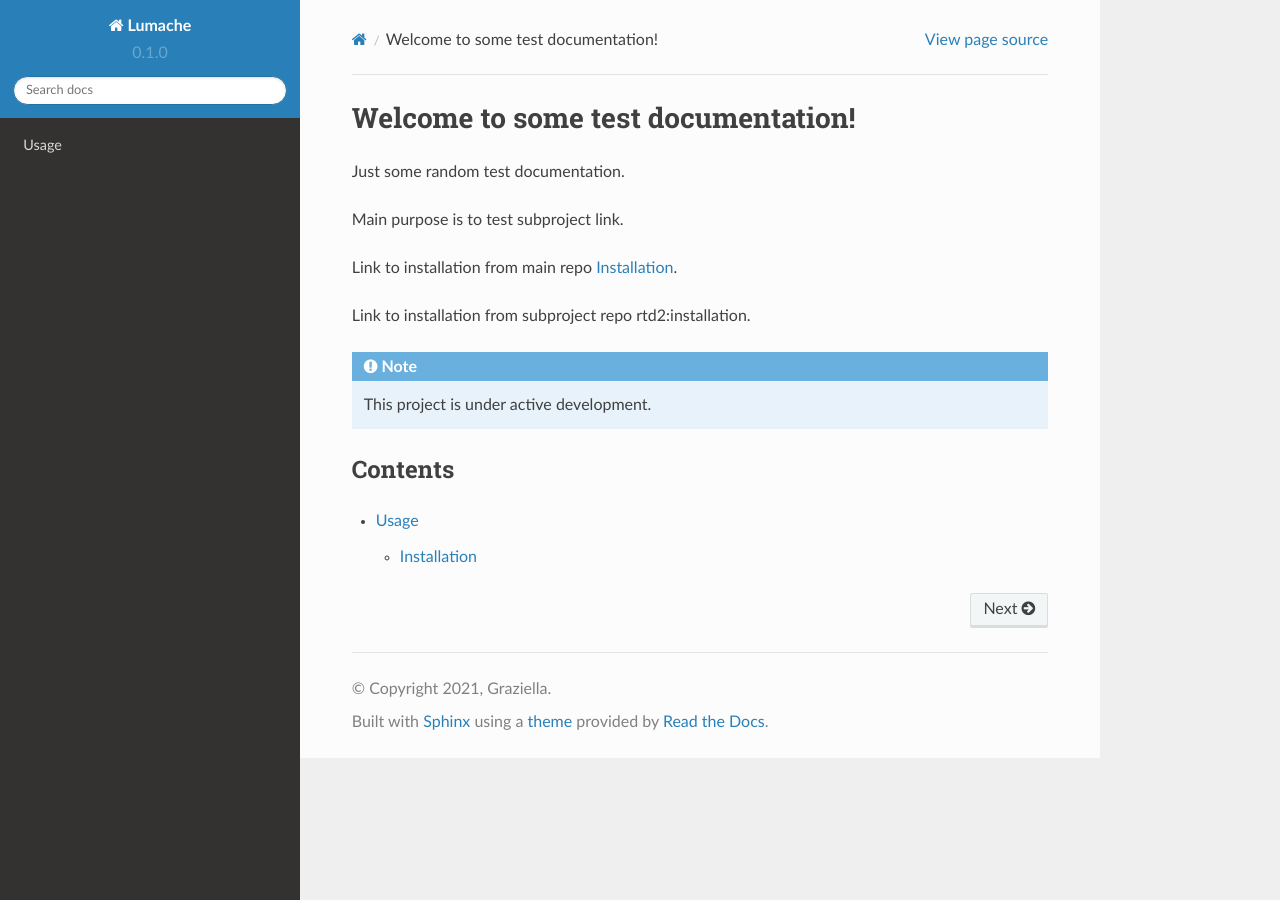
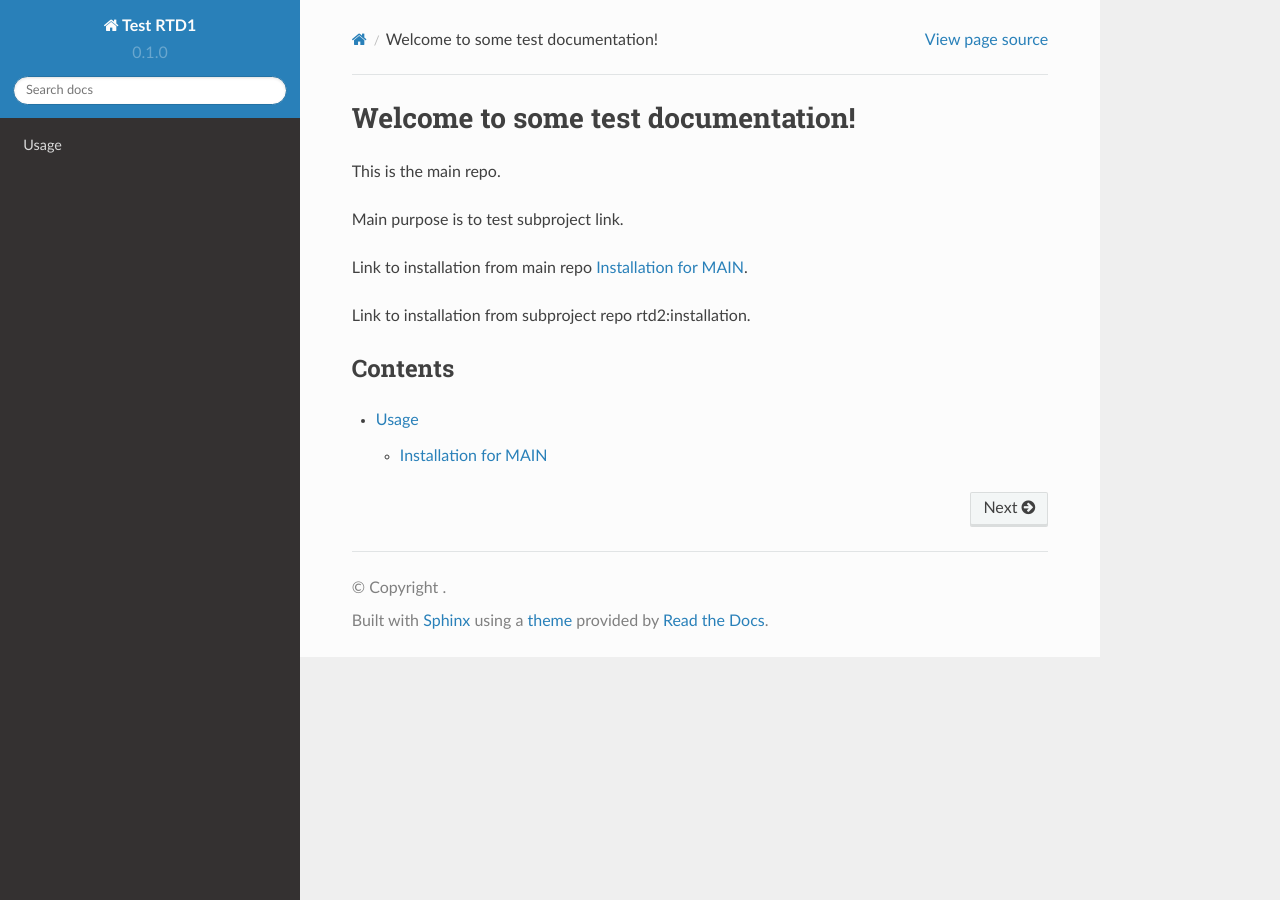
Before and after one commit to rjwills28/test_rtd1, a Sphinx documentation site: the page built from docs/source/index.rst, in a window 1280 px wide. Built offline with Sphinx 7.4.7 and the Read the Docs theme 2.0.0, drawn with Linux system fonts in a browser that asks for light colours.

Commit message:
set up pages

```diff
--- a/docs/source/conf.py
+++ b/docs/source/conf.py
@@ -2,9 +2,8 @@
 
 # -- Project information
 
-project = 'Lumache'
-copyright = '2021, Graziella'
-author = 'Graziella'
+project = 'Test RTD1'
+author = 'RJAW'
 
 release = '0.1'
 version = '0.1.0'
--- a/docs/source/index.rst
+++ b/docs/source/index.rst
@@ -1,7 +1,9 @@
 Welcome to some test documentation!
 ===================================
 
-Just some random test documentation.
+.. _title:
+
+This is the main repo.
 
 Main purpose is to test subproject link.
 
@@ -10,11 +12,6 @@ Link to installation from main repo :ref:`installation`.
 Link to installation from subproject repo :ref:`rtd2:installation`.
 
 
-
-.. note::
-
-   This project is under active development.
-
 Contents
 --------
 
--- a/docs/source/usage.rst
+++ b/docs/source/usage.rst
@@ -3,8 +3,10 @@ Usage
 
 .. _installation:
 
-Installation
-------------
+Installation for MAIN
+---------------------
+
+Main project
 
 Pip:
 
```
